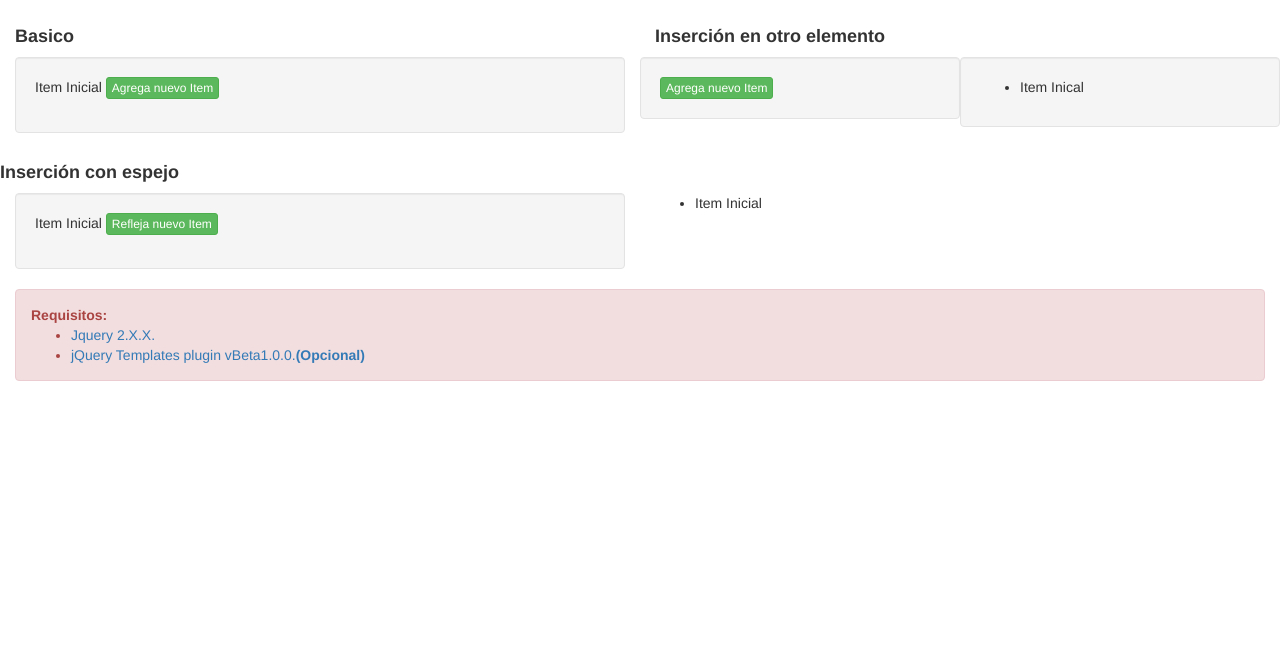
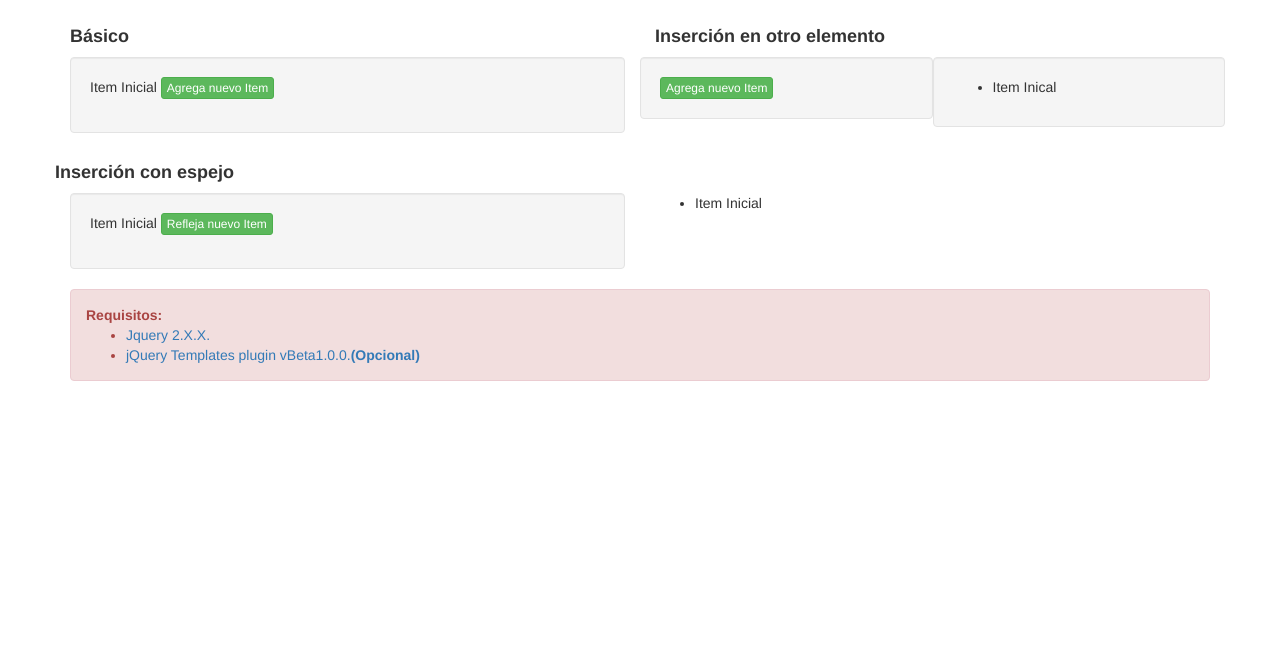
Before and after one commit to elib0/jquery.repeter, a plain HTML site: page index.html in a window 1280 px wide. Shown: the part 147-800 px from the top of the page. Drawn offline with nearby package versions, Linux system fonts and the light colour scheme.

Commit message:
Cambios en la pagina

```diff
--- a/index.html
+++ b/index.html
@@ -14,17 +14,17 @@
 	</style>
 </head>
 <body>
-	<div class="container-fluid">
+	<div class="container">
 		<h2 class="text-info">Jquery Repeter by:
 			<a href="http://twitter.com/elib0" target="_blank">ELIBO.</a>
-			<small><a href="https://github.com/elib0/jquery.repeteat" class="text-success"> <img src="http://holyfile.com/upload/program5824.png" alt="GitHub" width="40" height="40"> Ver codigo en Github</a></small>
+			<small><a href="https://github.com/elib0/jquery.repeteat" class="text-success"> <img src="http://holyfile.com/upload/program5824.png" alt="GitHub" width="40" height="40"> Ver código en Github</a></small>
 		</h2>
 		<div class="alert alert-info" role="alert">
 			<strong>Descripción:</strong> jQuery Repeter, sencillo plugin que repite elementos del DOM mediante botones para "añadir nuevo" o "eliminar elemento", Perfecto para Formularios dinámicos que requieren múltiples conjuntos de inputs iguales.
 		</div>
 		<div class="row">
-			<div class="col-xs-6 col-sm-6 col-md-6 col-lg-6 dinamic">
-				<h4><strong>Basico</strong></h4>
+			<div class="col-xs-12 col-sm-12 col-md-6 col-lg-6 dinamic">
+				<h4><strong>Básico</strong></h4>
 				<ul class="basic well">
 					<li class="element">Item Inicial <button type="button" class="btn btn-success btn-xs add">Agrega nuevo Item</button></li>
 					<script class="template" type="text/x-jQuery-tmpl">
@@ -32,16 +32,16 @@
 					</script>
 				</ul>
 			</div>
-			<div class="col-xs-6 col-sm-6 col-md-6 col-lg-6">
+			<div class="col-xs-12 col-sm-12 col-md-6 col-lg-6">
 				<h4><strong>Inserción en otro elemento</strong></h4>
 				<div class="row dinamic-2">
-					<div class="col-xs-6 col-sm-6 col-md-6 col-lg-6 well">
+					<div class="col-xs-12 col-sm-12 col-md-6 col-lg-6 well">
 						<button type="button" class="btn btn-success btn-xs add">Agrega nuevo Item</button>
 						<script class="template" type="text/x-jQuery-tmpl">
 							<li>Item ${numElement}<button type="button" class="btn btn-danger btn-xs remove">Eliminar</button></li>
 						</script>
 					</div>
-					<div class="col-xs-6 col-sm-6 col-md-6 col-lg-6 well">
+					<div class="col-xs-12 col-sm-12 col-md-6 col-lg-6 well">
 						<ul id="otro">
 							<li class="element">Item Inical</li>
 						</ul>
@@ -76,8 +76,8 @@
 
 	<!-- SCRIPTS -->
 	<script src="https://ajax.googleapis.com/ajax/libs/jquery/2.2.2/jquery.min.js"></script>
+	<script src="http://ajax.microsoft.com/ajax/jquery.templates/beta1/jquery.tmpl.min.js"></script>
 	<script src="https://maxcdn.bootstrapcdn.com/bootstrap/3.3.6/js/bootstrap.min.js" integrity="sha384-0mSbJDEHialfmuBBQP6A4Qrprq5OVfW37PRR3j5ELqxss1yVqOtnepnHVP9aJ7xS" crossorigin="anonymous"></script>
-	<script src="dist/jquery.tmpl.min.js" type="text/javascript"></script>
 	<script src="dist/jquery.repeter.min.js" type="text/javascript"></script>
 	<script>
 		$(function() {
```
